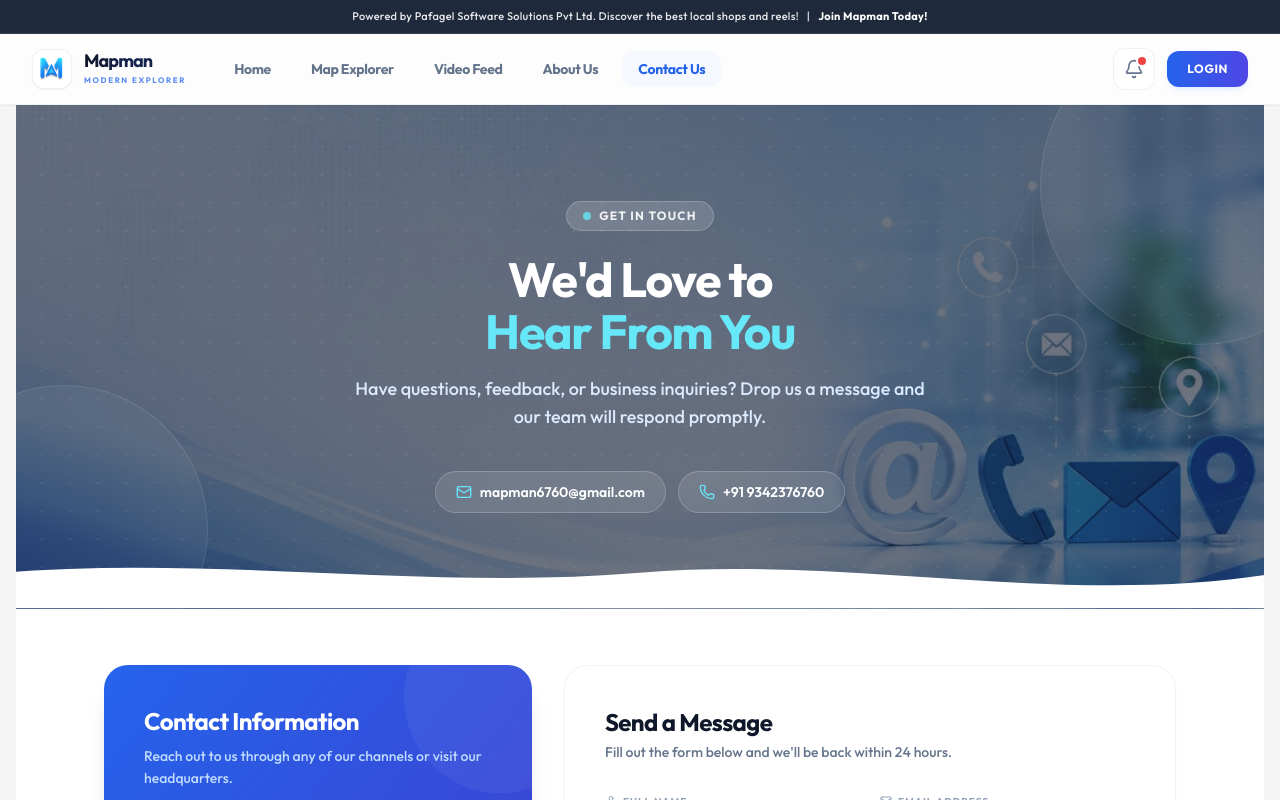
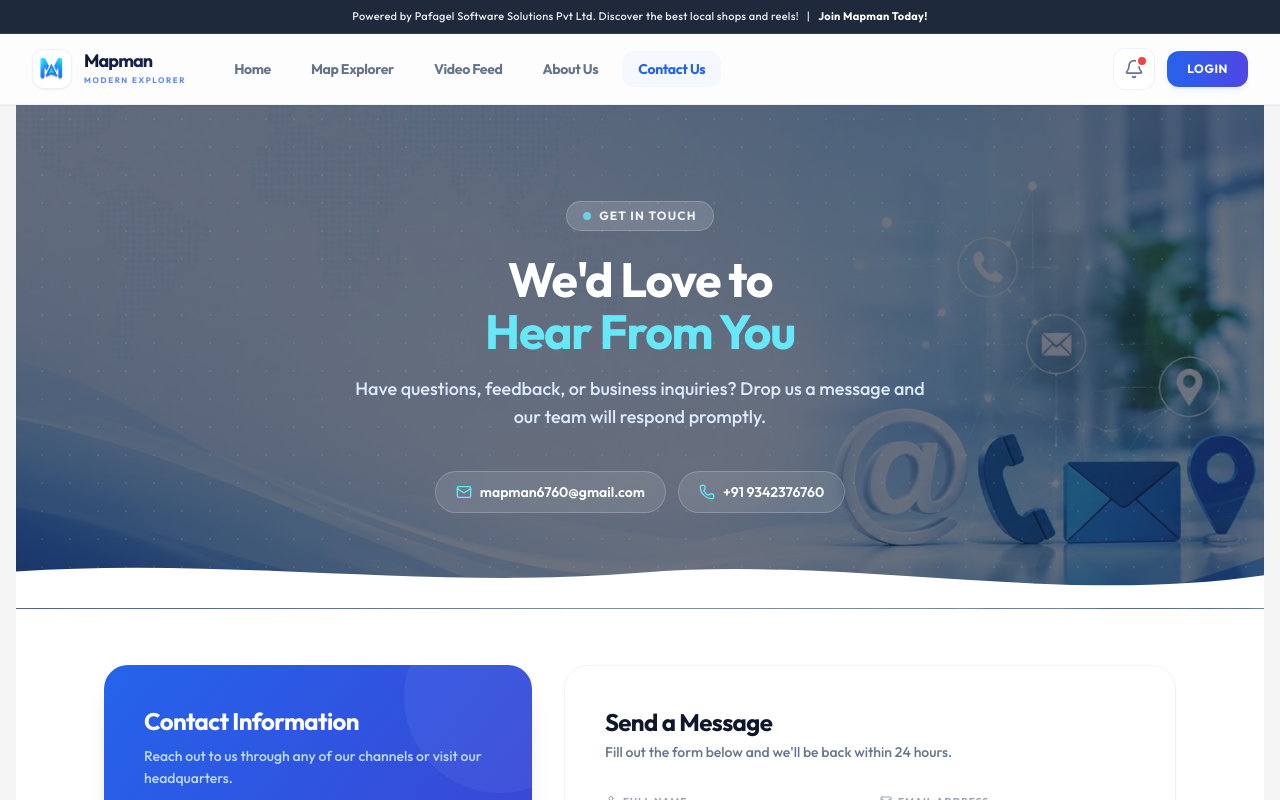
Before and after one commit to mapman6760-dotcom/mapman-website, a React (Vite) app: page /contact-us in a window 1280 px wide. Shown: the top 800 px of the page. Built offline with nearby package versions, Linux system fonts and the light colour scheme.

Commit message:
Final Commit

```diff
--- a/src/pages/ContactUs.jsx
+++ b/src/pages/ContactUs.jsx
@@ -40,8 +40,8 @@
         <div className="absolute inset-0 bg-slate-900/60" />
 
         {/* Glass Bubbles */}
-        <div className="absolute -top-20 -right-20 w-80 h-80 bg-white/5 backdrop-blur-md border border-white/10 rounded-full" />
-        <div className="absolute -bottom-16 -left-20 w-72 h-72 bg-white/5 backdrop-blur-md border border-white/10 rounded-full" />
+        {/* <div className="absolute -top-20 -right-20 w-80 h-80 bg-white/5 backdrop-blur-md border border-white/10 rounded-full" />
+        <div className="absolute -bottom-16 -left-20 w-72 h-72 bg-white/5 backdrop-blur-md border border-white/10 rounded-full" /> */}
 
         {/* Dot grid */}
         <div
```
